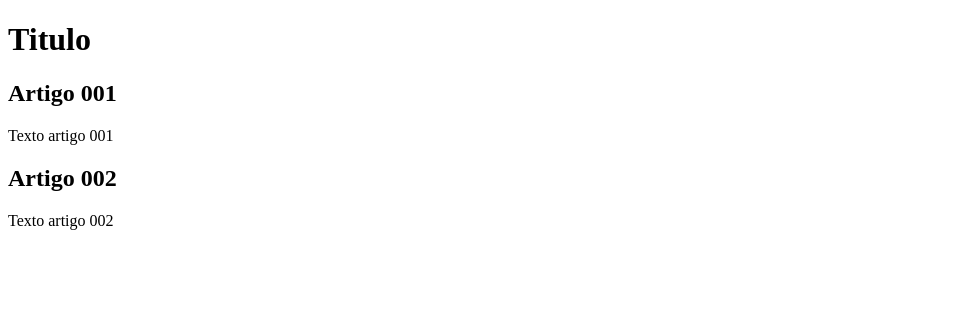
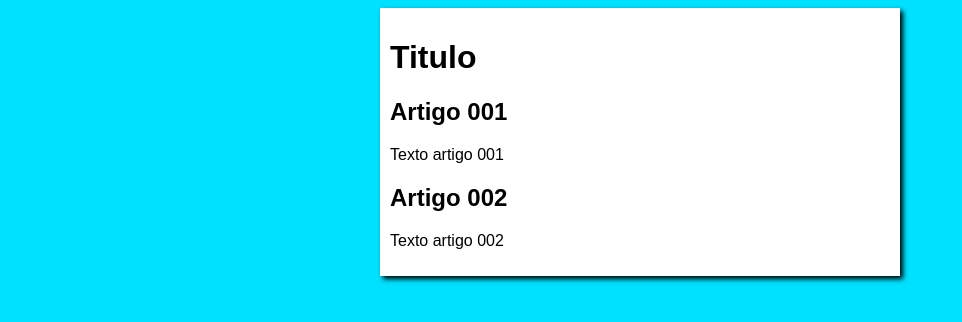
Before and after one commit to Thomaz2010/projeto-site1, a plain HTML site: page index.html in a window 1280 px wide. Shown: the whole page, without its empty margins (0-962 px from the left). Drawn offline with Linux system fonts and the light colour scheme.

Commit message:
start design

```diff
--- /dev/null
+++ b/estilos/style.css
@@ -0,0 +1,16 @@
+*{
+    font-family: Arial, Helvetica, sans-serif;
+    font: size 16px;
+}
+
+body{
+    background-color:rgb(0, 225, 255);
+}
+
+main{
+    background-color: white;
+    width: 500px;
+    margin:auto;
+    padding:10px;
+    box-shadow: 3px 3px 5px black;
+}
--- a/index.html
+++ b/index.html
@@ -6,6 +6,7 @@
     <meta http-equiv="X-UA-Compatible" content="IE=edge">
     <meta name="viewport" content="width=device-width, initial-scale=1.0">
     <title>Titulo do site </title>
+    <link rel="stylesheet" href="estilos/style.css">
 
 </head>
 
```
